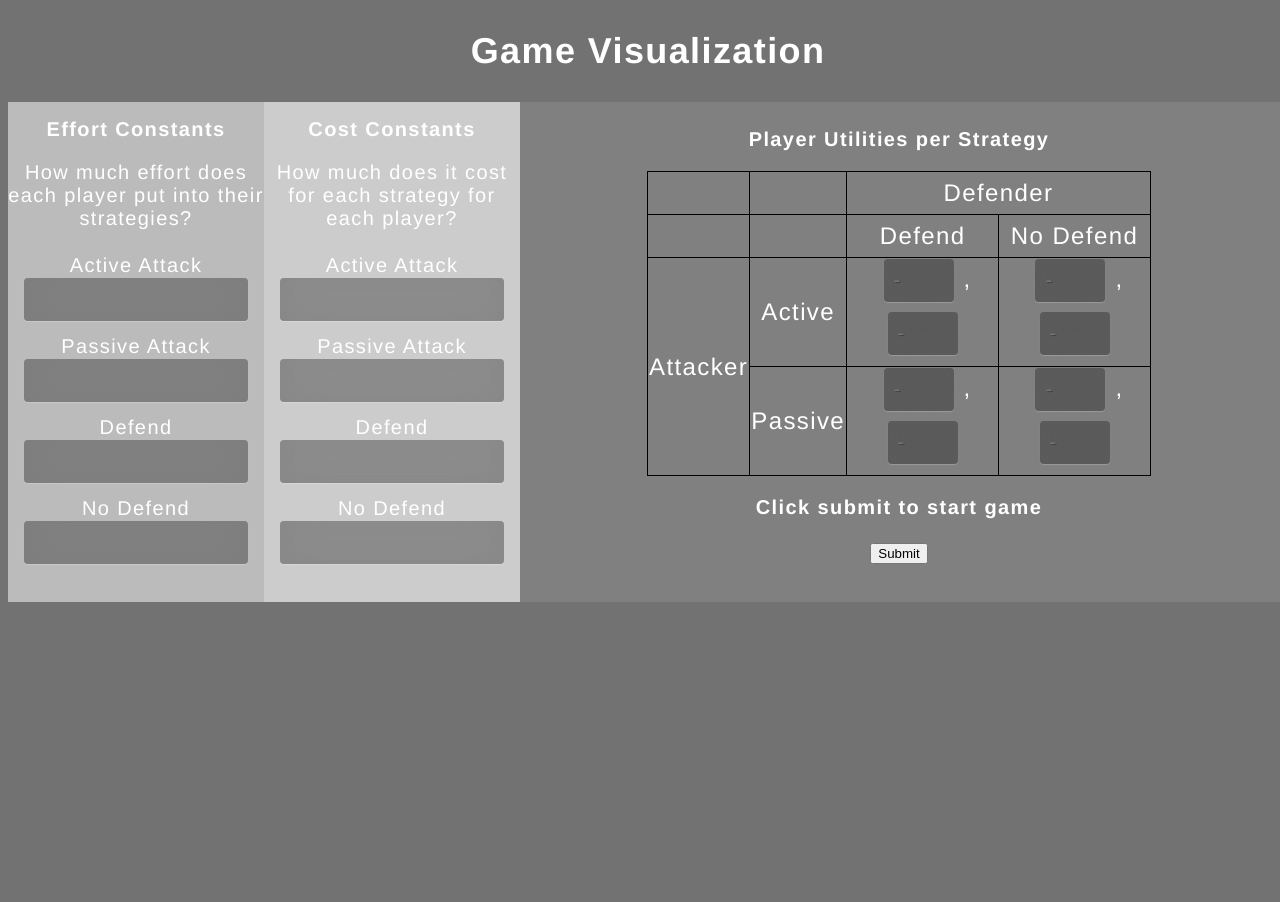
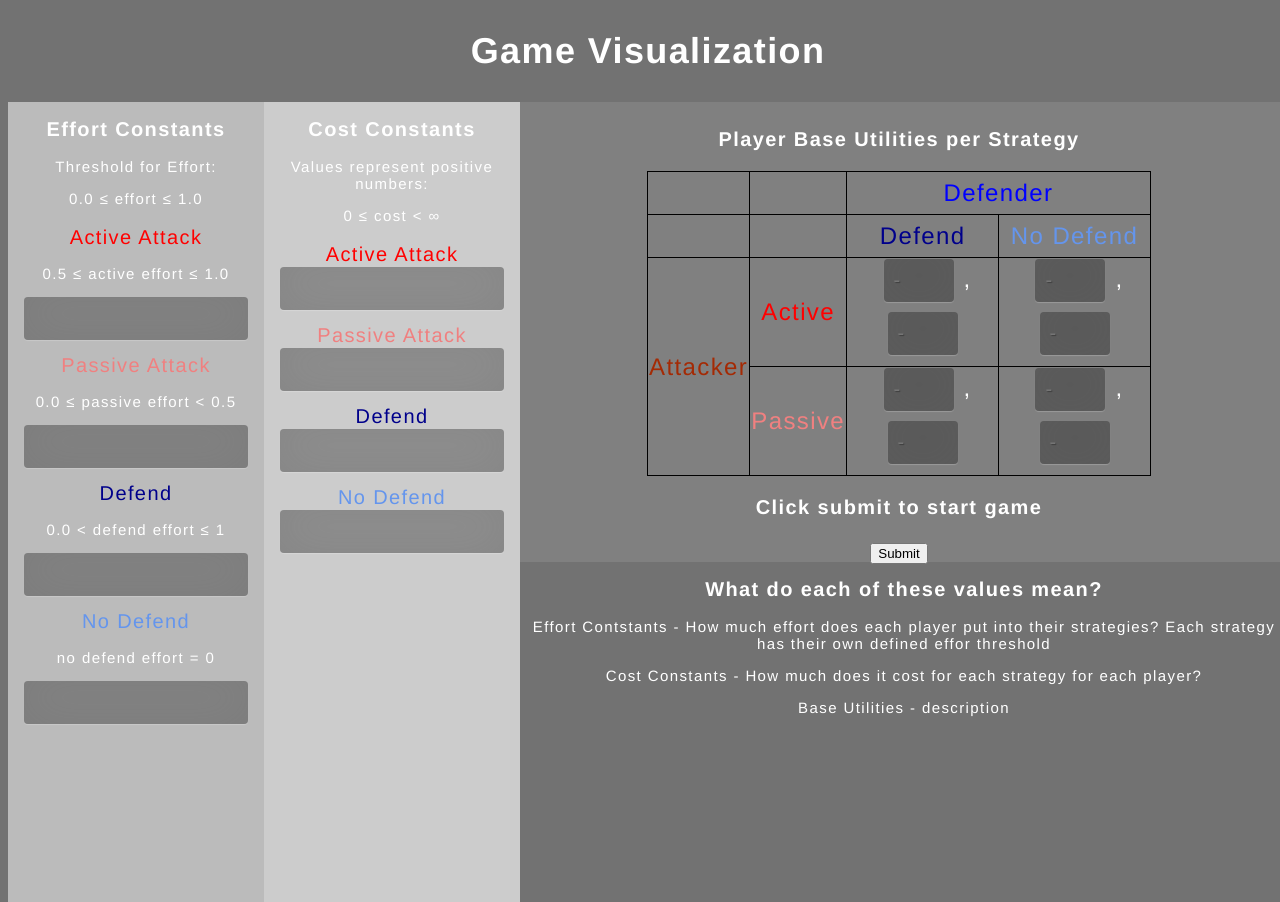
Before and after one commit to mackenzieZ/thesis-visualization, a Flask app: page / in a window 1280 px wide. Before the commit the page ends 602 px from the top, so only its background shows below. Run offline with Flask 2, Linux system fonts and the light colour scheme.

Commit message:
change colors

```diff
--- a/static/css/style.css
+++ b/static/css/style.css
@@ -47,7 +47,7 @@ input {
 .var_column {
 	float: left;
 	width: 20%;
-	height: 500px;
+	height: 100%;
 
   }
 
@@ -61,9 +61,10 @@ clear: both;
 
 .var_row h2{
 	font-size: 20px;
+	font-weight: bold;
 }
 .var_row p{
-	font-size:20px;
+	font-size:15px;
 }
 
 .var_row input{
@@ -109,7 +110,7 @@ input[type=submit]{
 .var2_column {
 	float: left;
 	width: 33.33%;
-	height: 350px;
+	height: 100%;
 	margin-bottom: 50px;
   }
 
@@ -152,7 +153,9 @@ clear: both;
 	text-align: center;
 	height: 40px;
 	width: 80px;
+
   }
+
 
   input[type="text"] {
     width: 50px;
@@ -204,4 +207,24 @@ clear: both;
 	text-align: center;
 	height: 40px;
 	width: 80px;
+
   }
+
+  .submit-input input[type=radio]{
+	position: center;
+	top: 0;
+	left: 0;
+	height: 20px;
+	width: 20px;
+	background-color: #eee;
+	border-radius: 50%;
+  }
+  .submit-input input[type=submit]{
+	position: center;
+	top: 0;
+	left: 10px;
+	height: 30px;
+	width: 30px;
+	background-color: #eee;
+	border-radius: 50%;
+  }
--- a/templates/index.html
+++ b/templates/index.html
@@ -77,58 +77,63 @@
   </div> -->
   <h2>Game Visualization</h2>
 
-  <div class="var_row">
+  <div class="var_row" style="height:100%;">
 
     <div class="var_column" style="background-color:#bbb;">
       <h2>Effort Constants</h2>
-      <p>How much effort does each player put into their strategies?</p>
+      <p>Threshold for Effort:</p>
+      <p> 0.0 <span>&#8804;</span> effort <span>&#8804;</span> 1.0</p>
       <form action="{{ url_for('predict')}}"method="post">
-        <label for="active_effort_a">Active Attack</label>
+        <label for="active_effort_a" style="color: red;">Active Attack</label>
+        <p>0.5 <span>&#8804;</span> active effort <span>&#8804;</span> 1.0</p>
         <input type="number" name="active_effort_a" id="active_effort_a" min=".5" max="1" step=".1"/>
-
-        <label for="passive_effort_a">Passive Attack</label>
+        <label for="passive_effort_a" style="color: lightcoral;">Passive Attack</label>
+        <p>0.0 <span>&#8804;</span> passive effort <span>&#60;</span>  0.5</p>
         <input type="number" name="passive_effort_a" id="passive_effort_a" min="0" max=".4" step=".1"/>
-        <label for="defend_effort_d">Defend</label>
+        <label for="defend_effort_d" style="color: darkblue;">Defend</label>
+        <p> 0.0 <span>&#60;</span> defend effort <span>&#8804;</span> 1</p>
         <input type="number" name="defend_effort_d" id="defend_effort_d" min=".1" max="1" step=".1"/>
-        <label for="no_effort_d">No Defend</label>
+        <label for="no_effort_d" style="color: rgb(100, 149, 237);">No Defend</label>
+        <p> no defend effort <span>&#61;</span> 0</p>
         <input type="number" name="no_effort_d" id="no_effort_d" min="0" max="0" step=".1"/>
     </div>
-    <div class="var_column" style="background-color:#ccc;">
+    <div class="var_column" style="background-color:#ccc; height: 100%;">
       <h2>Cost Constants</h2>
-      <p>How much does it cost for each strategy for each player?</p>
-        <label for="active_cost_a">Active Attack</label>
+      <p>Values represent positive numbers:
+      <p> 0 <span>&#8804;</span> cost <span>&#60;</span> <span>&#8734;</span> </p>
+        <label for="active_cost_a" style="color: red;">Active Attack</label>
         <input type="number" name="active_cost_a" id="active_cost_a" />
-        <label for="passive_cost_a">Passive Attack</label>
+        <label for="passive_cost_a" style="color: lightcoral;">Passive Attack</label>
         <input type="number" name="passive_cost_a" id="passive_cost_a"/>
-        <label for="defend_cost_d">Defend</label>
+        <label for="defend_cost_d" style="color: darkblue;">Defend</label>
         <input type="number"name="defend_cost_d" id="defend_cost_d"/>
-        <label for="no_cost_d">No Defend</label>
+        <label for="no_cost_d"style="color: rgb(100, 149, 237);">No Defend</label>
         <input type="number" name="no_cost_d" id="no_cost_d" />
     </div>
 
-    <div style="background-color: grey; height: 480px; padding:10px;">
-    <h2>Player Utilities per Strategy</h2>
-    <table style="width: 40%">
+    <div style="background-color: grey; height: 55%; padding:10px;">
+    <h2>Player Base Utilities per Strategy</h2>
+    <table style="width: 40%;">
       <tr>
         <td></td>
         <td></td>
-        <td colspan="2">Defender</td>
+        <td colspan="2" style="color:blue">Defender</td>
       </tr>
       <tr>
         <td></td>
         <td></td>
-        <td style="width: 50%;">Defend</td>
-        <td style="width: 50%;">No Defend</td>
+        <td style="width: 50%;color: darkblue">Defend</td>
+        <td style="width: 50%; color: rgb(100, 149, 237)">No Defend</td>
       </tr>
       <tr>
-        <td rowspan="2">Attacker</td>
-        <td>Active</td>
+        <td rowspan="2" style="color: rgb(164, 42, 4)">Attacker</td>
+        <td style="color:red">Active</td>
 
         <td style="border:1px solid black;width: 125px; height: 60px;"><input type="text" name="a11" id="a11" size="2" placeholder="-" />, <input type="text" name="d11" id="d11" placeholder="-"/> </td>
         <td style="border:1px solid black;width: 125px; height: 60px;" ><input type="text" name="a12" id="a12" size="2" placeholder="-"/>, <input type="text" name="d12" id="d12" placeholder="-"/> </td>
       </tr>
       <tr>
-        <td>Passive</td>
+        <td style="color:lightcoral">Passive</td>
 
         <td style="border:1px solid black;width: 125px; height: 60px;"><input type="text" name="a21" id="a21" size="2" placeholder="-"/>, <input type="text" name="d21" id="d21" placeholder="-"/> </td>
         <td style="border:1px solid black;width: 125px; height: 60px;"> <input type="text" name="a22" id="a22" size="2" placeholder="-"/>, <input type="text" name="d22" id="d22" placeholder="-"/></td>
@@ -138,6 +143,10 @@
     <button type="submit" class="submit-button">Submit</button>
   </form>
   </div>
+  <h2>What do each of these values mean?</h2>
+  <p>Effort Contstants - How much effort does each player put into their strategies? Each strategy has their own defined effor threshold</p>
+  <p>Cost Constants - How much does it cost for each strategy for each player?</p>
+  <p>Base Utilities - description </p>
 </div>
 {{ prediction_text }}
 </body>
```
Also changed, not shown: templates/results.html (+15 -13 lines), templates/solution.html (+10 -10 lines).
